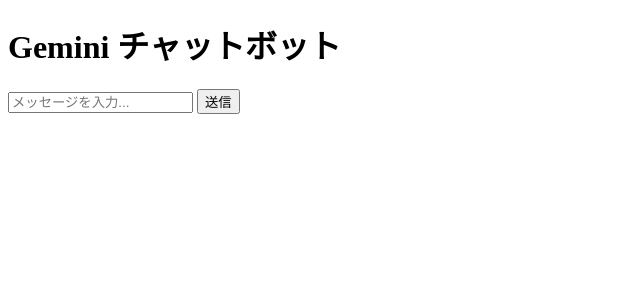
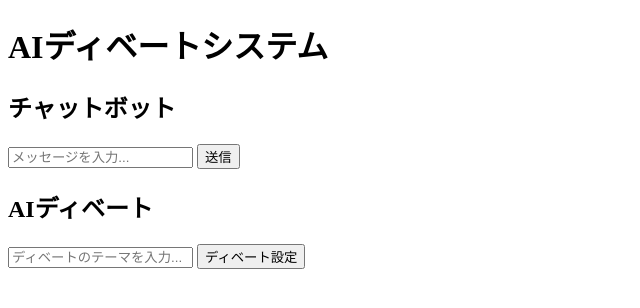
Before and after one commit to TaikiSano0123/RAG, a Flask app: page / in a window 1280 px wide. Shown: the top 308 px of the page, without its empty margins (0-640 px from the left). Run offline with Flask 3, Linux system fonts and the light colour scheme.

Commit message:
lagchainのエージェント機能追加

```diff
--- a/chatbot/app.py
+++ b/chatbot/app.py
@@ -1,15 +1,103 @@
 from flask import Flask, render_template, request, jsonify
+from langchain.llms.base import LLM
+from langchain.agents import initialize_agent, Tool
+from langchain.chains import LLMChain
+from langchain.prompts import PromptTemplate
+from langchain.memory import ConversationBufferMemory
 import google.generativeai as genai
+from typing import Optional, List
 
 app = Flask(__name__)
-
-@app.route('/test')
-def test():
-    return "Test route is working!"
 
 # Gemini APIの設定
 genai.configure(api_key='AIzaSyAk71sNdS7VRg96eCHflHULLaHeDDI0h9E')
 model = genai.GenerativeModel('gemini-pro')
+
+class CustomGeminiLLM(LLM):
+    model_name: str = "gemini-pro"
+    temperature: float = 0.7
+
+    def _call(self, prompt: str, stop: Optional[List[str]] = None) -> str:
+        response = model.generate_content(prompt)
+        return response.text
+
+    @property
+    def _llm_type(self) -> str:
+        return "custom_gemini"
+
+llm = CustomGeminiLLM()
+
+# メモリの初期化
+memory = ConversationBufferMemory(memory_key="chat_history", return_messages=True)
+
+# ディベート設定ツール
+debate_setup_prompt = PromptTemplate(
+    input_variables=["topic"],
+    template="ディベートのトピック '{topic}' について、どのような議論をAIにさせるべきか提案してください。具体的な論点や、賛成側・反対側の立場を示してください。"
+)
+debate_setup_chain = LLMChain(llm=llm, prompt=debate_setup_prompt)
+
+# ディベート実行ツール
+debate_execute_prompt = PromptTemplate(
+    input_variables=["topic", "setup"],
+    template="""
+トピック '{topic}' について、以下の設定に基づいてディベートを行ってください：
+
+{setup}
+
+以下の形式で厳密にディベートを行い、結果を提示してください。各発言は100〜150字程度とし、合計3ターンのやり取りを行ってください：
+
+モデレーター: ディベートを開始します。テーマは「{topic}」です。まず、賛成側から主張をお願いします。
+
+賛成側: [賛成側の主張]
+
+モデレーター: ありがとうございます。次に、反対側からの反論をお願いします。
+
+反対側: [反対側の反論]
+
+モデレーター: 賛成側、反対側の意見を踏まえてさらなる主張をお願いします。
+
+賛成側: [賛成側の再反論]
+
+モデレーター: 反対側、いかがでしょうか。
+
+反対側: [反対側の再反論]
+
+モデレーター: 最後に、両者から最終主張をお願いします。まず賛成側からどうぞ。
+
+賛成側: [賛成側の最終主張]
+
+モデレーター: 続いて反対側、お願いします。
+
+反対側: [反対側の最終主張]
+
+モデレーター: ありがとうございました。これでディベートを終了します。評価者からの評価をお願いします。
+
+評価者: [ディベートの評価（200〜300字程度）。両者の主張を比較し、論理性、説得力、証拠の使用などの観点から分析してください。]
+
+勝者: [賛成 or 反対]
+
+評価理由: [勝者を選んだ理由を100字程度で説明してください。]
+"""
+)
+debate_execute_chain = LLMChain(llm=llm, prompt=debate_execute_prompt)
+
+# ツールの定義
+tools = [
+    Tool(
+        name="DebateSetup",
+        func=debate_setup_chain.run,
+        description="ディベートの設定を提案するツール"
+    ),
+    Tool(
+        name="DebateExecute",
+        func=lambda **kwargs: debate_execute_chain.run(**kwargs),
+        description="提案された設定に基づいてディベートを実行するツール。入力: topic, setup"
+    )
+]
+
+# エージェントの初期化
+agent = initialize_agent(tools, llm, agent="chat-conversational-react-description", memory=memory, verbose=True)
 
 @app.route('/')
 def index():
@@ -18,8 +106,26 @@ def index():
 @app.route('/chat', methods=['POST'])
 def chat():
     user_message = request.json['message']
-    response = model.generate_content(user_message)
-    return jsonify({'response': response.text})
+    response = agent.run(user_message)
+    return jsonify({'response': response})
+
+@app.route('/debate_setup', methods=['POST'])
+def debate_setup():
+    topic = request.json['topic']
+    response = agent.run(f"トピック '{topic}' についてのディベート設定を提案してください。")
+    return jsonify({'response': response})
+
+@app.route('/debate_execute', methods=['POST'])
+def debate_execute():
+    topic = request.json['topic']
+    setup = request.json['setup']
+    response = agent.run(f"DebateExecute: topic='{topic}', setup='{setup}'")
+    return jsonify({'response': response})
+
+@app.errorhandler(Exception)
+def handle_exception(e):
+    app.logger.error(f"An error occurred: {str(e)}")
+    return jsonify(error=str(e)), 500
 
 if __name__ == '__main__':
     app.run(host='0.0.0.0', port=8080, debug=True)
--- a/chatbot/templates/index.html
+++ b/chatbot/templates/index.html
@@ -1,18 +1,33 @@
 <!DOCTYPE html>
 <html lang="ja">
+
 <head>
     <meta charset="UTF-8">
     <meta name="viewport" content="width=device-width, initial-scale=1.0">
-    <title>Gemini チャットボット</title>
+    <title>AIディベートシステム</title>
     <script src="https://code.jquery.com/jquery-3.6.0.min.js"></script>
 </head>
+
 <body>
-    <h1>Gemini チャットボット</h1>
-    <div id="chat-container"></div>
-    <input type="text" id="user-input" placeholder="メッセージを入力...">
-    <button onclick="sendMessage()">送信</button>
+    <h1>AIディベートシステム</h1>
+    <div>
+        <h2>チャットボット</h2>
+        <div id="chat-container"></div>
+        <input type="text" id="user-input" placeholder="メッセージを入力...">
+        <button onclick="sendMessage()">送信</button>
+    </div>
+    <div>
+        <h2>AIディベート</h2>
+        <input type="text" id="debate-topic" placeholder="ディベートのテーマを入力...">
+        <button onclick="setupDebate()">ディベート設定</button>
+        <div id="setup-result"></div>
+        <button onclick="executeDebate()" style="display:none;" id="execute-button">ディベート実行</button>
+        <div id="debate-result"></div>
+    </div>
 
     <script>
+        let debateSetup = "";
+
         function sendMessage() {
             var userMessage = $('#user-input').val();
             if (userMessage.trim() === '') return;
@@ -24,12 +39,57 @@
                 url: '/chat',
                 method: 'POST',
                 contentType: 'application/json',
-                data: JSON.stringify({message: userMessage}),
-                success: function(response) {
+                data: JSON.stringify({ message: userMessage }),
+                success: function (response) {
                     $('#chat-container').append('<p><strong>ボット:</strong> ' + response.response + '</p>');
+                }
+            });
+        }
+
+        function setupDebate() {
+            var topic = $('#debate-topic').val();
+            if (topic.trim() === '') return;
+
+            $('#setup-result').html('<p>ディベート設定を生成しています...</p>');
+
+            $.ajax({
+                url: '/debate_setup',
+                method: 'POST',
+                contentType: 'application/json',
+                data: JSON.stringify({ topic: topic }),
+                success: function (response) {
+                    $('#setup-result').html('<h3>ディベート設定提案:</h3><p>' + response.response + '</p>');
+                    debateSetup = response.response;
+                    $('#execute-button').show();
+                }
+            });
+        }
+
+        function executeDebate() {
+            var topic = $('#debate-topic').val();
+            if (topic.trim() === '' || debateSetup === '') return;
+
+            $('#debate-result').html('<p>ディベートを実行しています...</p>');
+
+            $.ajax({
+                url: '/debate_execute',
+                method: 'POST',
+                contentType: 'application/json',
+                data: JSON.stringify({ topic: topic, setup: debateSetup }),
+                success: function (response) {
+                    var formattedResponse = response.response
+                        .replace(/モデレーター:/g, '<strong>モデレーター:</strong>')
+                        .replace(/賛成側:/g, '<strong style="color: blue;">賛成側:</strong>')
+                        .replace(/反対側:/g, '<strong style="color: red;">反対側:</strong>')
+                        .replace(/評価者:/g, '<strong style="color: green;">評価者:</strong>')
+                        .replace(/勝者:/g, '<strong>勝者:</strong>')
+                        .replace(/評価理由:/g, '<strong>評価理由:</strong>')
+                        .replace(/\n/g, '<br>');
+                    $('#debate-result').html('<h3>ディベート結果:</h3><div>' + formattedResponse + '</div>');
                 }
             });
         }
     </script>
 </body>
+
 </html>
```
